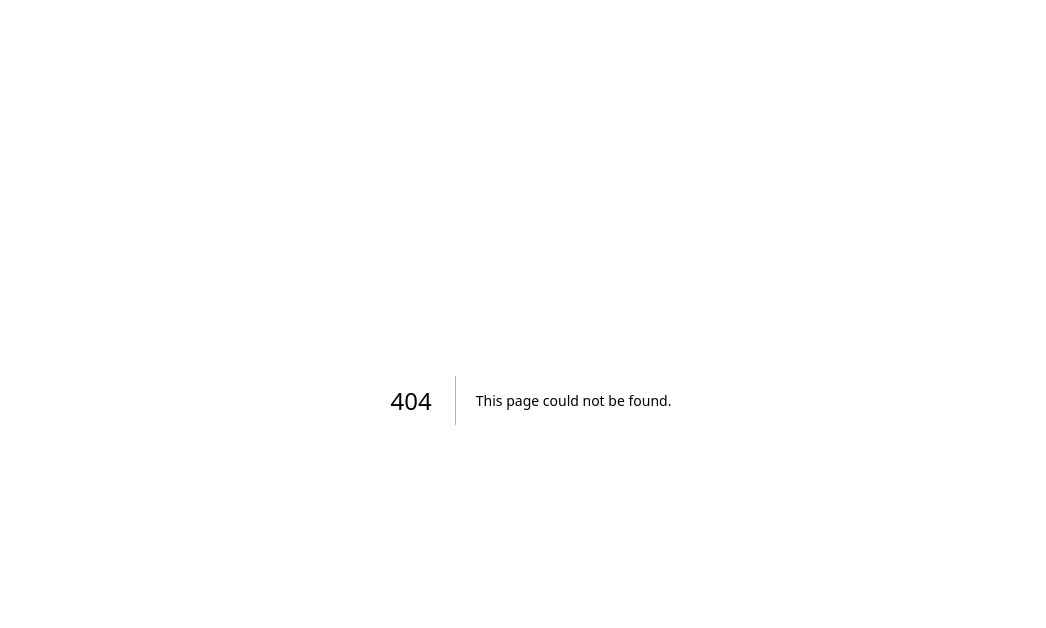
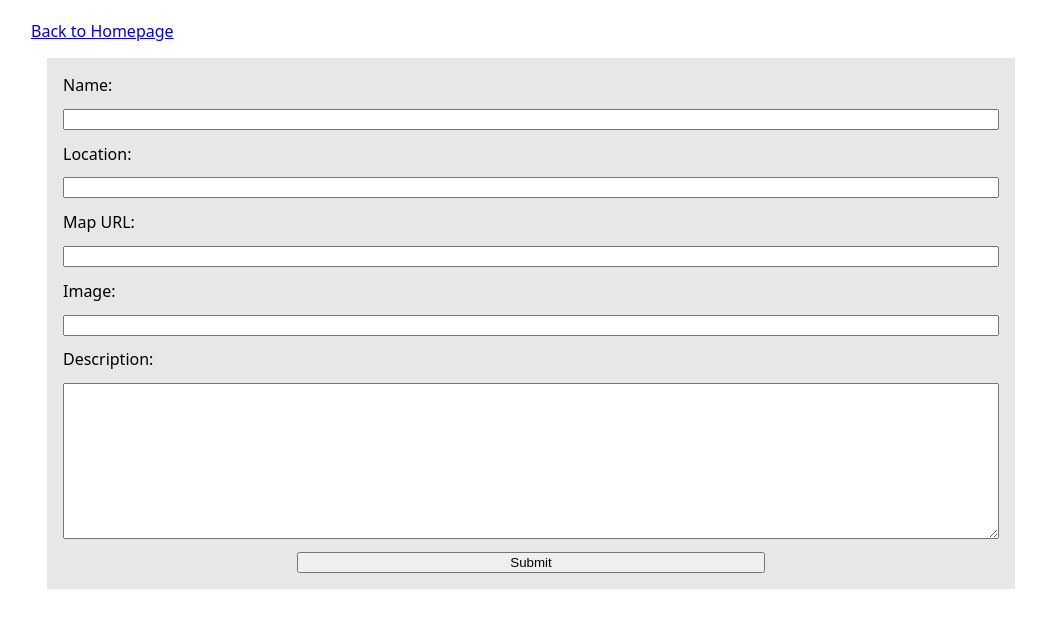
Before and after one commit to marcel-epp/crud-recap, a Next.js app: page /create in a window 1280 px wide. Before the commit this address had no page. Shown: the top 628 px of the page, without its empty margins (109-1155 px from the left). Built offline with nearby package versions, Linux system fonts and the light colour scheme.

Commit message:
add fixes

```diff
--- /dev/null
+++ b/components/Form.js
@@ -0,0 +1,52 @@
+import styled from "styled-components";
+
+export default function Form({ handleAddPlace }) {
+  function handleSubmit(event) {
+    event.preventDefault();
+
+    const formData = new FormData(event.target);
+    const data = Object.fromEntries(formData);
+
+    handleAddPlace(data);
+  }
+
+  return (
+    <StyledForm onSubmit={handleSubmit}>
+      <label htmlFor="locationName">Name:</label>
+      <input type="text" name="locationName" id="locationName" />
+
+      <label htmlFor="location">Location:</label>
+      <input type="text" name="location" id="location" />
+
+      <label htmlFor="mapURL">Map URL:</label>
+      <input type="text" name="mapURL" id="mapURL" />
+
+      <label htmlFor="locationImageUrl">Image:</label>
+      <input type="text" name="locationImageUrl" id="locationImageUrl" />
+
+      <label htmlFor="locationDescription">Description:</label>
+      <textarea
+        name="locationDescription"
+        id="locationDescription"
+        cols="30"
+        rows="10"
+      ></textarea>
+
+      <Styledbutton type="submit">Submit</Styledbutton>
+    </StyledForm>
+  );
+}
+
+const StyledForm = styled.form`
+  display: flex;
+  flex-direction: column;
+  gap: 0.8em;
+  background-color: #e7e7e7;
+  margin: 1em;
+  padding: 1em;
+`;
+
+const Styledbutton = styled.button`
+  width: 50%;
+  align-self: center;
+`;
--- a/next.config.js
+++ b/next.config.js
@@ -4,6 +4,9 @@ const nextConfig = {
     styledComponents: true,
   },
   reactStrictMode: true,
+  images: {
+    domains: ["images.unsplash.com"],
+  },
   webpack(config) {
     config.module.rules.push({
       test: /\.svg$/i,
--- a/pages/_app.js
+++ b/pages/_app.js
@@ -1,10 +1,18 @@
 import GlobalStyle from "../styles";
+import { useState } from "react";
 
 export default function App({ Component, pageProps }) {
+  const [initialPlaces, setInitialPlaces] = useState();
+
+  function handleAddPlace(NewData) {
+    console.log("Ich bin handleAppPlace...");
+    console.log(NewData);
+  }
+
   return (
     <>
       <GlobalStyle />
-      <Component {...pageProps} />
+      <Component handleAddPlace={handleAddPlace} {...pageProps} />
     </>
   );
 }
--- /dev/null
+++ b/pages/create.js
@@ -0,0 +1,11 @@
+import Link from "next/link";
+import Form from "@/components/Form";
+
+export default function CreateForm({ handleAddPlace }) {
+  return (
+    <>
+      <Link href="/">Back to Homepage</Link>
+      <Form handleAddPlace={handleAddPlace} />
+    </>
+  );
+}
--- a/styles.js
+++ b/styles.js
@@ -8,7 +8,8 @@ export default createGlobalStyle`
   }
 
   body {
-    margin: 0;
+    max-width: 1000px;
+    margin: 20px auto;
     font-family: system-ui;
   }
 `;
```
Also changed, not shown: components/PlaceCard.js (added, +45 -0 lines), pages/index.js (+15 -1 lines), 1 other file (tests, documents, lock files or other folders).
